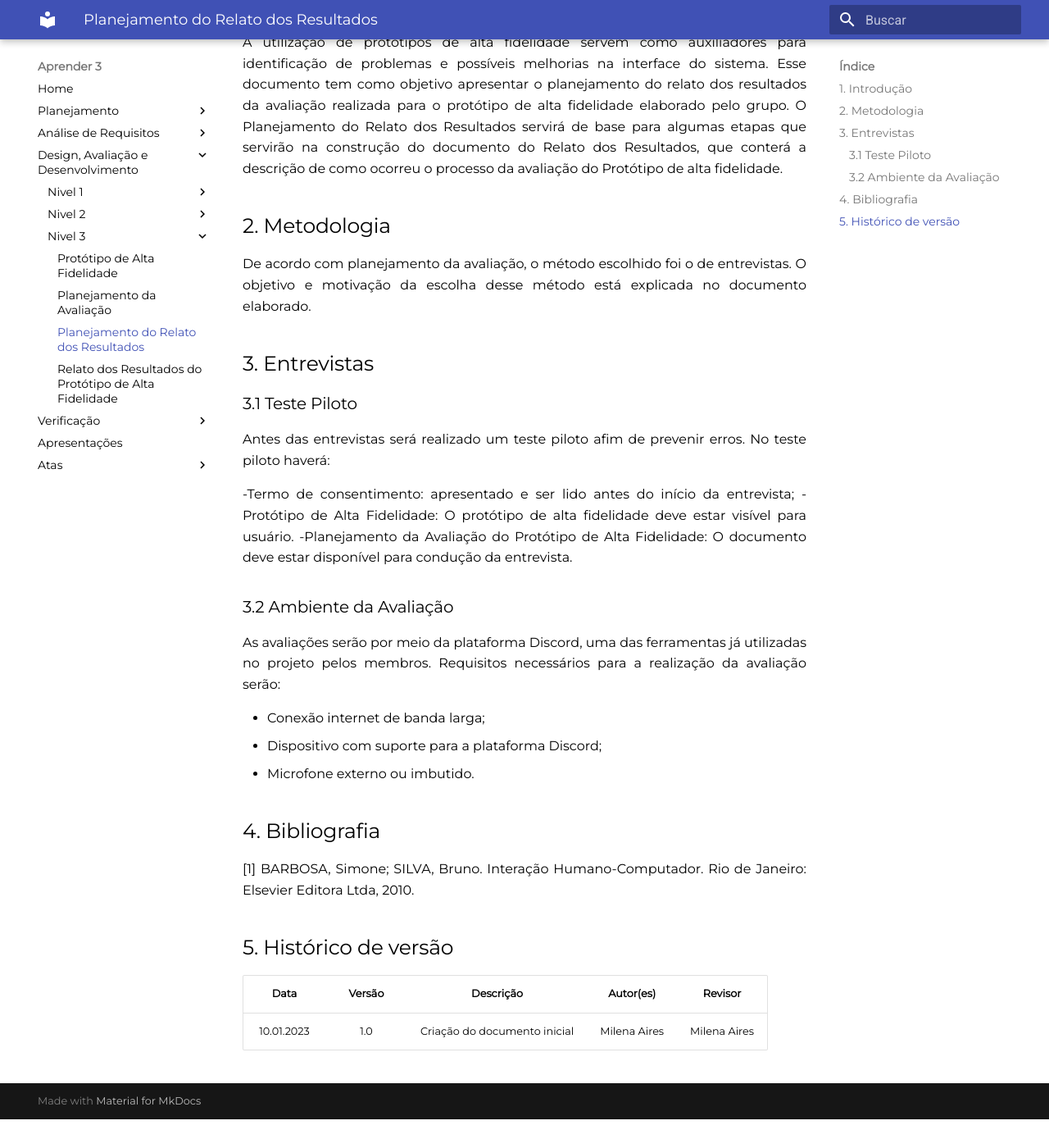
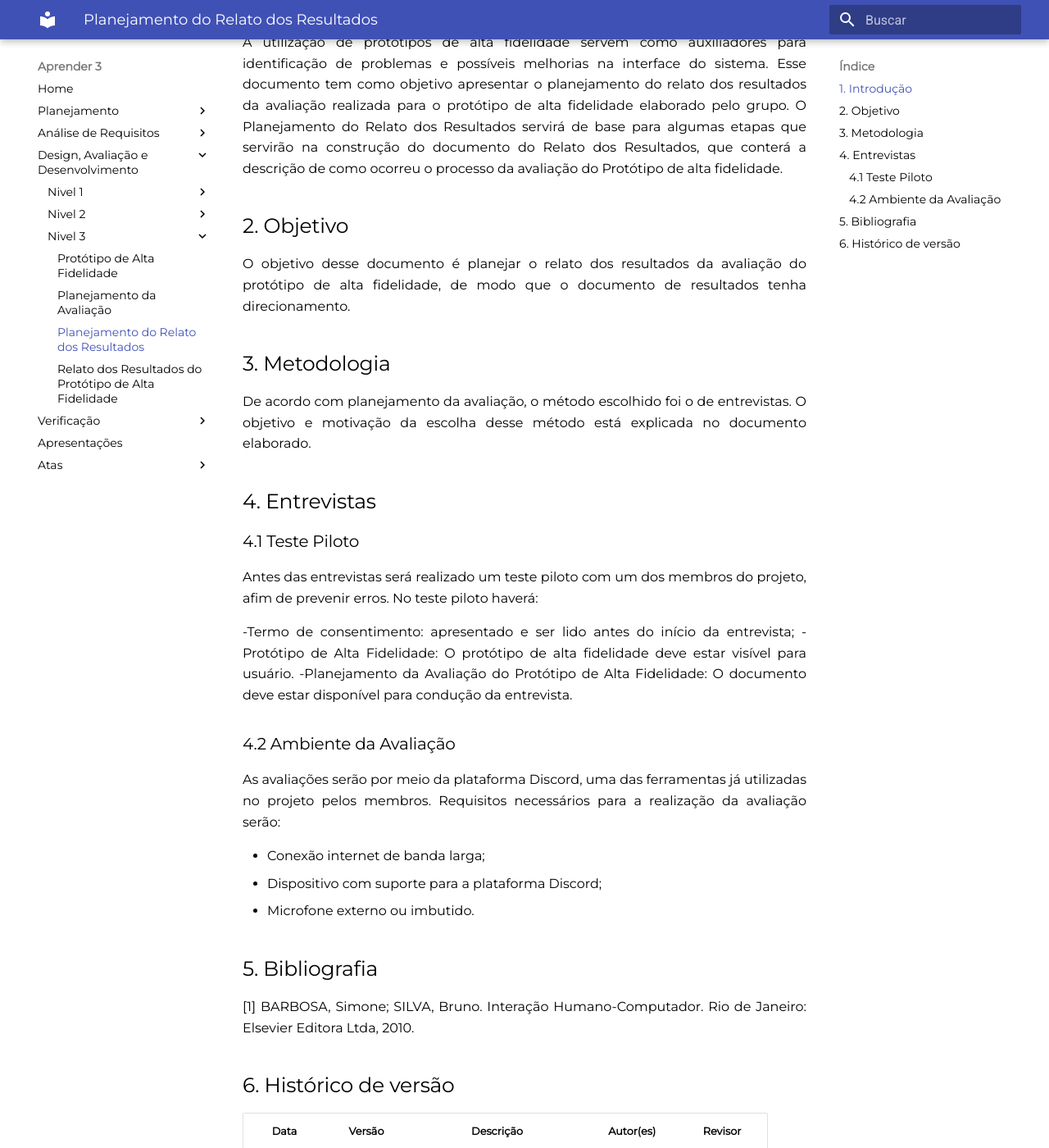
Before and after one commit to mdsreq-fga-unb/2022.2-Aprender3, an MkDocs documentation site: the page built from docs/DesignAvalDesenv/nivel3/planejamento _do_relato_resultados_alta_fidelidade.md, in a window 1280 px wide and 1400 px high, scrolled down 233 px. Shown: the whole window at 82% size. Built offline with MkDocs 1.6.1 and Material for MkDocs 9.7.7, drawn with Linux system fonts in a browser that asks for light colours; before the commit the page ends 1598 px from its top, so only the background shows below that.

Commit message:
Update planejamento _do_relato_resultados_alta_fidelidade.md

```diff
--- a/docs/DesignAvalDesenv/nivel3/planejamento _do_relato_resultados_alta_fidelidade.md
+++ b/docs/DesignAvalDesenv/nivel3/planejamento _do_relato_resultados_alta_fidelidade.md
@@ -5,20 +5,23 @@ A  utilização de protótipos de alta fidelidade servem como auxiliadores para
 Esse documento tem como objetivo apresentar o planejamento do relato dos resultados da avaliação realizada para o protótipo de alta fidelidade elaborado pelo grupo.
 O Planejamento do Relato dos Resultados servirá de base para algumas etapas que servirão na construção do documento do Relato dos Resultados, que conterá a descrição de como ocorreu o processo da avaliação do Protótipo de alta fidelidade.
 
-## 2. Metodologia
+## 2. Objetivo
+O objetivo desse documento é planejar o relato dos resultados da avaliação do protótipo de alta fidelidade, de modo que o documento de resultados tenha direcionamento.
+
+## 3. Metodologia
 De acordo com planejamento da avaliação, o método escolhido foi o de entrevistas. O objetivo e motivação da escolha desse método está explicada no documento elaborado.
 
-## 3. Entrevistas
+## 4. Entrevistas
 
-### 3.1 Teste Piloto
-Antes das entrevistas será realizado um teste piloto afim de prevenir erros.
+### 4.1 Teste Piloto
+Antes das entrevistas será realizado um teste piloto com um dos membros do projeto, afim de prevenir erros.
 No teste piloto haverá:
 
 -Termo de consentimento: apresentado e ser lido antes do início da entrevista;
 -Protótipo de Alta Fidelidade: O protótipo de alta fidelidade deve estar visível para usuário.
 -Planejamento da Avaliação do Protótipo de Alta Fidelidade: O documento deve estar disponível para condução da entrevista.
 
-### 3.2 Ambiente da Avaliação
+### 4.2 Ambiente da Avaliação
 As avaliações serão por meio da plataforma Discord, uma das ferramentas já utilizadas no projeto pelos membros.
 Requisitos necessários para a realização da avaliação serão:
 
@@ -26,11 +29,11 @@ Requisitos necessários para a realização da avaliação serão:
  - Dispositivo com suporte para a plataforma Discord;
  - Microfone externo ou imbutido.
 
-## 4. Bibliografia
+## 5. Bibliografia
 
 [1] BARBOSA, Simone; SILVA, Bruno. Interação Humano-Computador. Rio de Janeiro: Elsevier Editora Ltda, 2010.
 
-## 5. Histórico de versão
+## 6. Histórico de versão
 |    Data    | Versão | Descrição    | Autor(es)    | Revisor            |
 | :--------: | :----: | :----------: | :----------: | :----------------: |
 | 10.01.2023 |  1.0   | Criação do documento inicial |  Milena Aires |Milena Aires |
```
